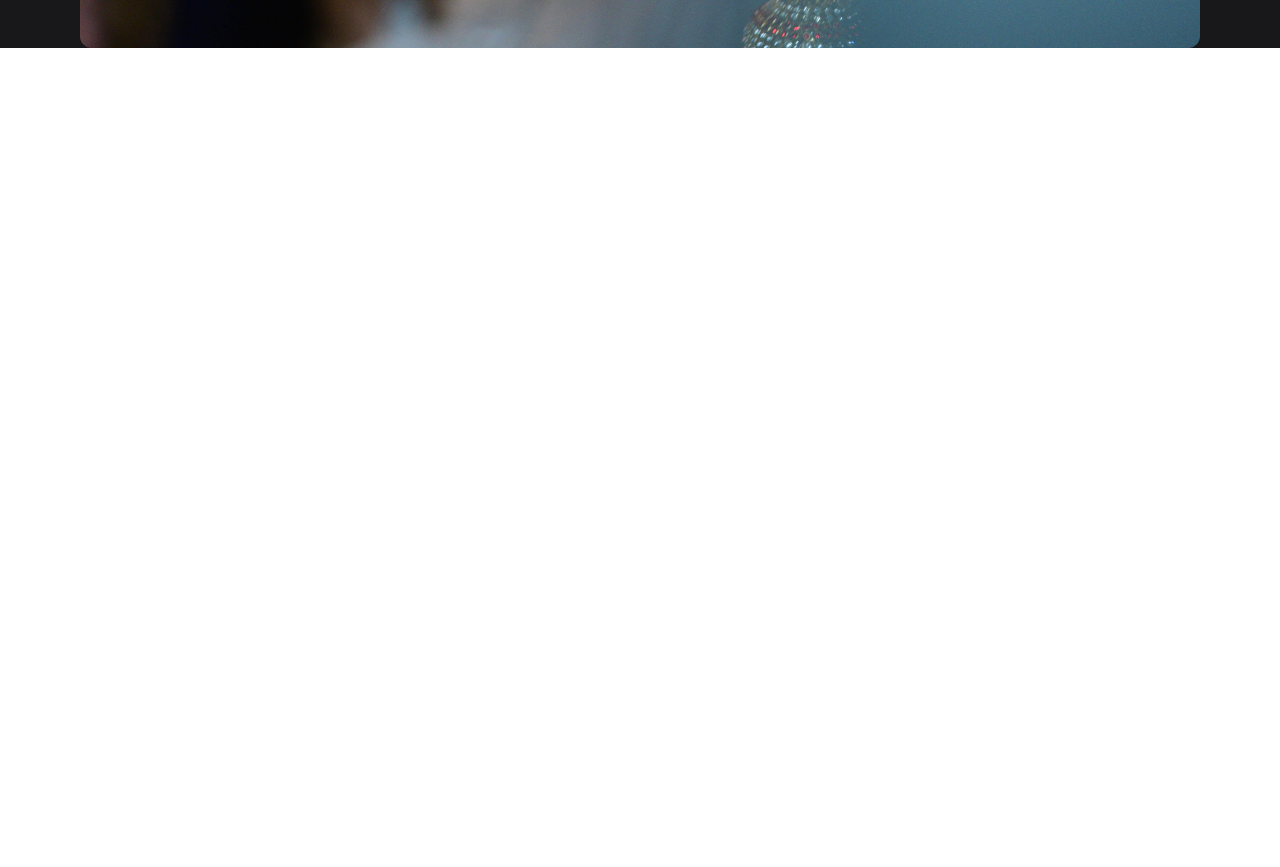
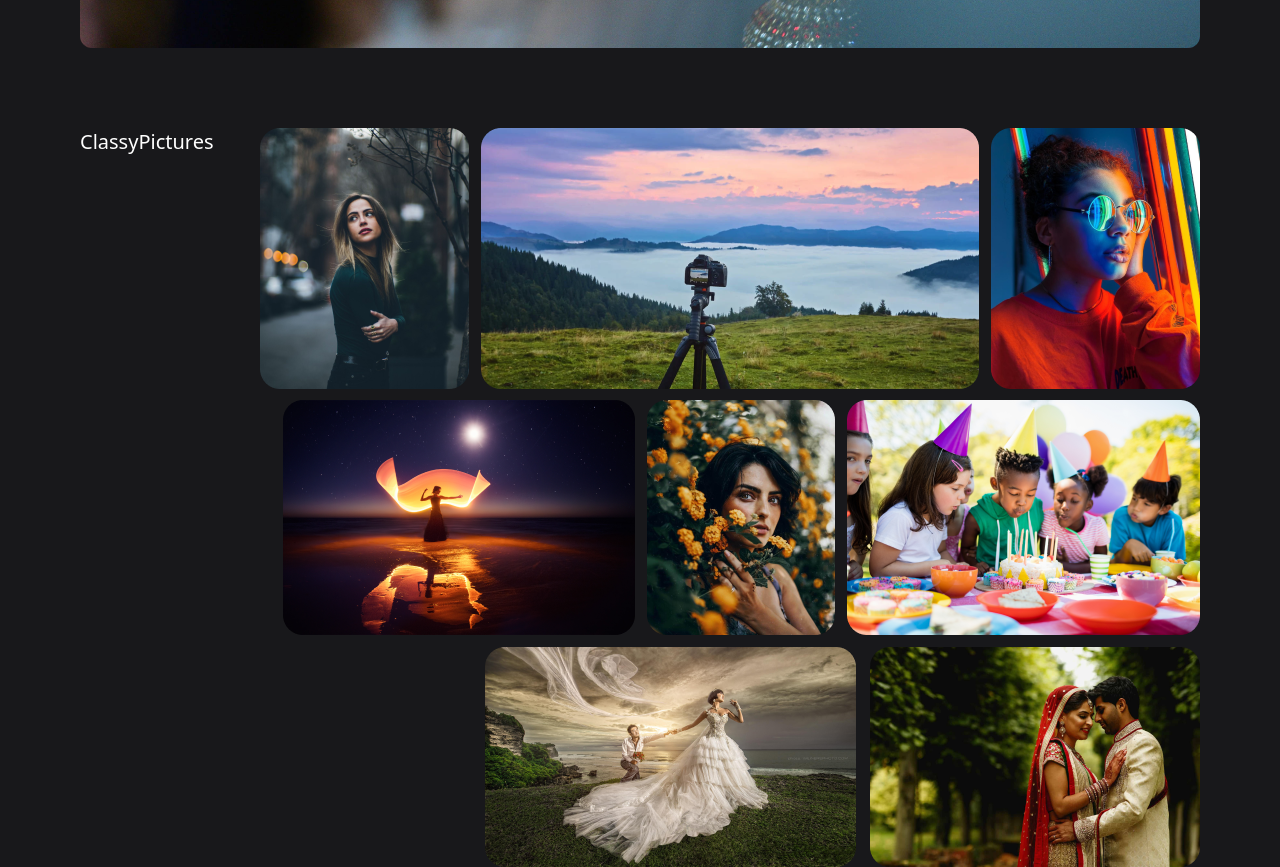
Before and after one commit to ankitsensei/classypictures, a React (Vite) app: page / in a window 1280 px wide. Shown: the part 820-1687 px from the top of the page. Before the commit the page ends 868 px from the top, so only its background shows below. Built offline with nearby package versions, Linux system fonts and the light colour scheme.

Commit message:
added collage1

```diff
--- a/src/App.jsx
+++ b/src/App.jsx
@@ -1,5 +1,6 @@
 import React from 'react';
 import NavBar from './components/navbar';
+import About from './components/about';
 
 function App() {
     return (
@@ -11,6 +12,7 @@ function App() {
                     <h1>LET US CAPTURE IT FOR YOU</h1>
                 </div>
             </div>
+            <About />
         </div>
     );
 }
--- /dev/null
+++ b/src/components/about.jsx
@@ -0,0 +1,15 @@
+import React from 'react';
+import collage1 from '../assets/pics/collage1.png';
+
+function about() {
+    return (
+        <div className='flex justify-between mt-20'>
+            <div>
+                <h1>ClassyPictures</h1>
+            </div>
+            <img src={collage1} alt='img2' className='rounded-xl' />
+        </div>
+    );
+}
+
+export default about;
```
Also changed, not shown: src/assets/pics/collage1.png (added).
